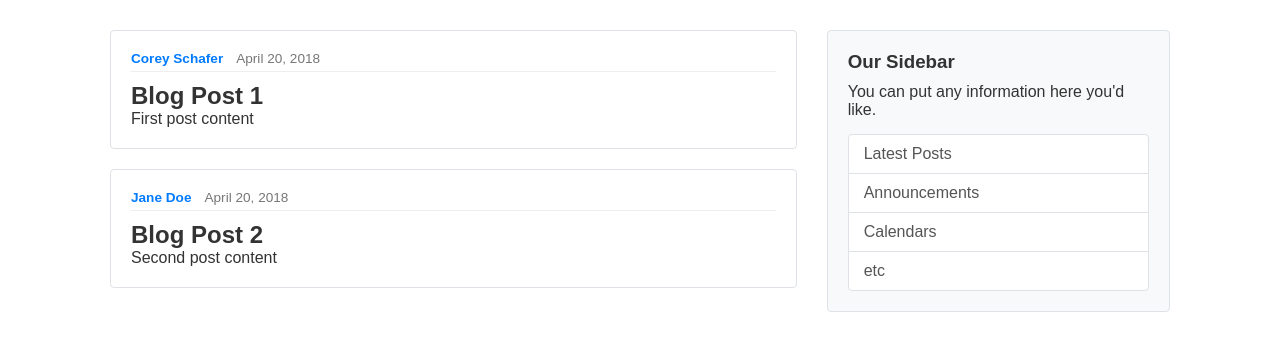
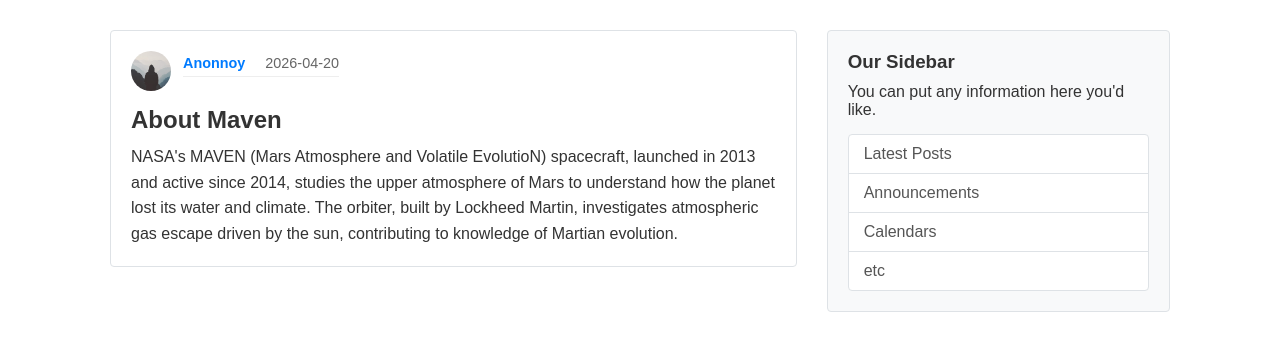
Before and after one commit to anonnoy-oniket/Blogging-Website, a Flask app: page / in a window 1280 px wide. Shown: the part 52-403 px from the top of the page. Run offline with Flask 3, Linux system fonts and the light colour scheme.

Commit message:
added posts from database

```diff
--- a/flaskblog/routes.py
+++ b/flaskblog/routes.py
@@ -3,25 +3,14 @@ import os
 from flaskblog import app, db, bcrypt
 from flask import render_template, flash, redirect, url_for, request
 from flaskblog.forms import RegistrationForm, LoginForm, UpdateAccountForm, PostForm
-from flaskblog.models import User
+from flaskblog.models import User, Post
 from flask_login import login_user, current_user, logout_user, login_required
 
-posts = [
-    {
-        'author': 'Corey Schafer',
-        'title': 'Blog Post 1',
-        'content': 'First post content'
-    },
-    {
-        'author': 'Jane Doe',
-        'title': 'Blog Post 2',
-        'content': 'Second post content'
-    }
-]
 
 @app.route('/')
 @app.route('/home')
 def home():
+    posts = Post.query.all()
     return render_template('home.html', posts=posts)
 
 @app.route('/about')
@@ -96,6 +85,9 @@ def account():
 def new_post():
     form = PostForm()
     if form.validate_on_submit():
+        post = Post(title = form.title.data, content = form.content.data, author = current_user)
+        db.session.add(post)
+        db.session.commit()
         flash('Your post has been created!', 'success')
         return redirect(url_for('home'))
     return render_template('create_post.html', title='New Post', form=form)
--- a/flaskblog/static/styles.css
+++ b/flaskblog/static/styles.css
@@ -172,6 +172,50 @@ body {
     font-size: 1.1rem;
 }
 
+/*---- post card style ---------*/
+/* Container for the profile pic and info */
+.post-header {
+    display: flex;
+    align-items: center; /* Vertically centers the text with the image */
+    margin-bottom: 15px; /* Spacing between header and title */
+}
+
+/* The Profile Picture */
+.article-img.rounded-circle {
+    height: 40px;
+    width: 40px;
+    border-radius: 50%; /* Makes it perfectly round */
+    object-fit: cover;  /* Prevents stretching if the image isn't square */
+    margin-right: 12px; /* Spacing between image and name */
+}
+
+/* Metadata Text */
+.post-metadata {
+    display: flex;
+    gap: 10px; /* Space between username and date */
+    font-size: 0.9rem;
+}
+
+.author {
+    font-weight: bold;
+    color: #007bff; /* Optional: makes the name pop like a link */
+}
+
+.date {
+    color: #666;
+}
+
+/* Title and Content Spacing */
+.post-title {
+    margin-bottom: 10px; /* Spacing between title and content */
+    font-size: 1.5rem;
+}
+
+.post-content {
+    line-height: 1.6;
+    color: #333;
+}
+
 /* --- Responsive Design --- */
 
 /* This triggers when the screen width is 768px or less (Tablets/Phones) */
--- a/flaskblog/templates/create_post.html
+++ b/flaskblog/templates/create_post.html
@@ -28,14 +28,14 @@
                 <div class="form-group">
                     {{ form.content.label() }}
                     {% if form.content.errors %}
-                        {{ form.content(class="form-control, is_invalid", placeholder="Enter your content") }}
+                        {{ form.content(class="form-control, is_invalid", placeholder="Enter your content", rows=10) }}
                         <div class="invalid_message">
                             {% for error in form.content.errors %}
                                 <span> {{ error }} </span>
                             {% endfor %}
                         </div>
                     {% else %}
-                        {{ form.content(class="form-control", placeholder="Enter your content") }}
+                        {{ form.content(class="form-control", placeholder="Enter your content", rows=10) }}
                     {% endif %}
                 </div>
             </fieldset>
--- a/flaskblog/templates/home.html
+++ b/flaskblog/templates/home.html
@@ -3,12 +3,15 @@
 {% block content %}
     {% for post in posts %}
         <article class="post-card">
-            <div class="post-metadata">
-                <span class="author">{{post.author}}</span>
-                <span class="date">April 20, 2018</span>
+            <div class="post-header">
+                <img src="{{url_for('static', filename = 'profile_pics/' + post.author.image_file)}}" class="rounded-circle article-img" alt="">
+                <div class="post-metadata">
+                    <span class="author">{{post.author.username}}</span>
+                    <span class="date">{{post.date_posted.strftime('%Y-%m-%d')}}</span>
+                </div>
             </div>
-            <h2>{{ post.title }}</h2>
-            <p>{{ post.content }}</p>
+            <h2 class="post-title">{{ post.title }}</h2>
+            <p class="post-content">{{ post.content }}</p>
         </article>
 {% endfor %}
 {% endblock %}
```
Also changed, not shown: instance/site.db.
